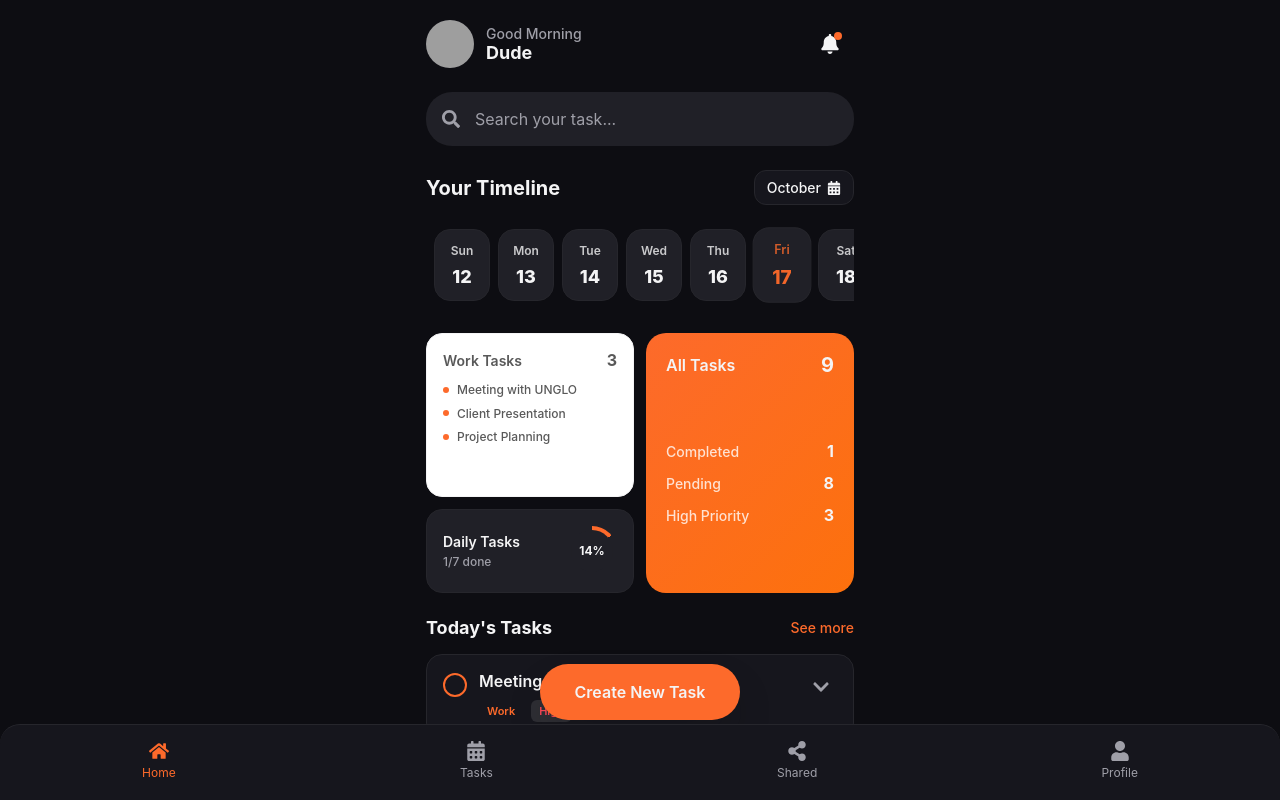
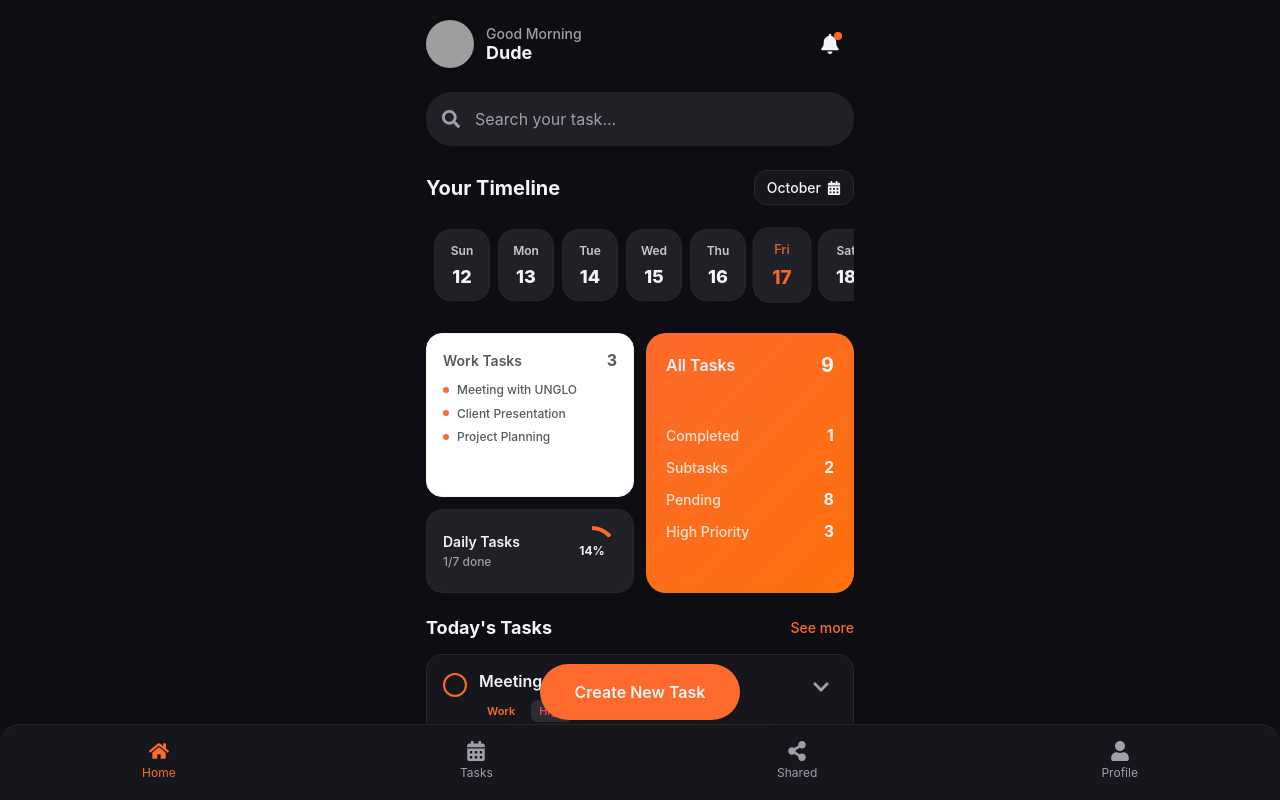
Before and after one commit to shheeeeshka/dori-todoapp-client, a React (Vite) app: page / in a window 1280 px wide. Built offline with nearby package versions, Linux system fonts and the light colour scheme; grey boxes are pictures that could not be loaded.

Commit message:
feat: add total subtasks counter to stats grid

```diff
--- a/src/pages/Home/HomePage.tsx
+++ b/src/pages/Home/HomePage.tsx
@@ -60,6 +60,10 @@ export const HomePage = () => {
   };
 
   const completedTasks = tasks.filter((task) => task.completed).length;
+  const totalSubtasks = tasks.reduce(
+    (acc, task) => acc + (task.subtasks?.length || 0),
+    0,
+  );
   const totalTasks = tasks.length;
 
   const highPriorityTasks = tasks.filter(
@@ -212,6 +216,10 @@ export const HomePage = () => {
               <span className={styles.breakdownNumber}>{completedTasks}</span>
             </div>
             <div className={styles.breakdownItem}>
+              <span className={styles.breakdownLabel}>Subtasks</span>
+              <span className={styles.breakdownNumber}>{totalSubtasks}</span>
+            </div>
+            <div className={styles.breakdownItem}>
               <span className={styles.breakdownLabel}>Pending</span>
               <span className={styles.breakdownNumber}>
                 {totalTasks - completedTasks}
```
